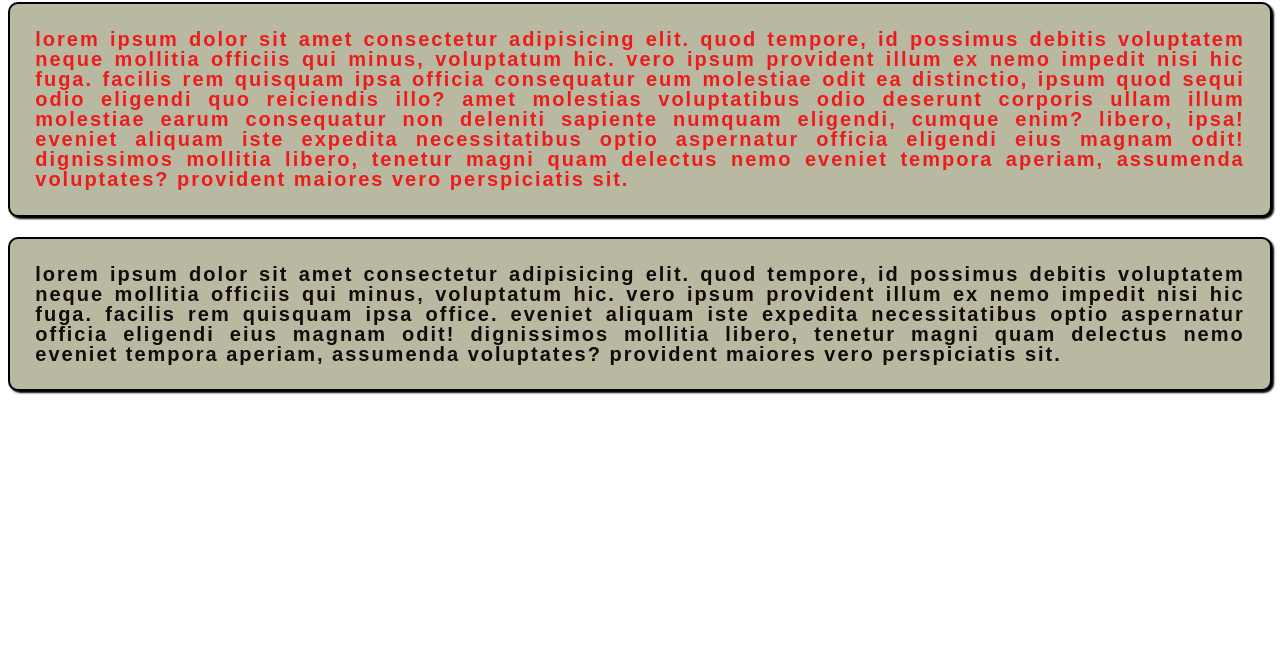
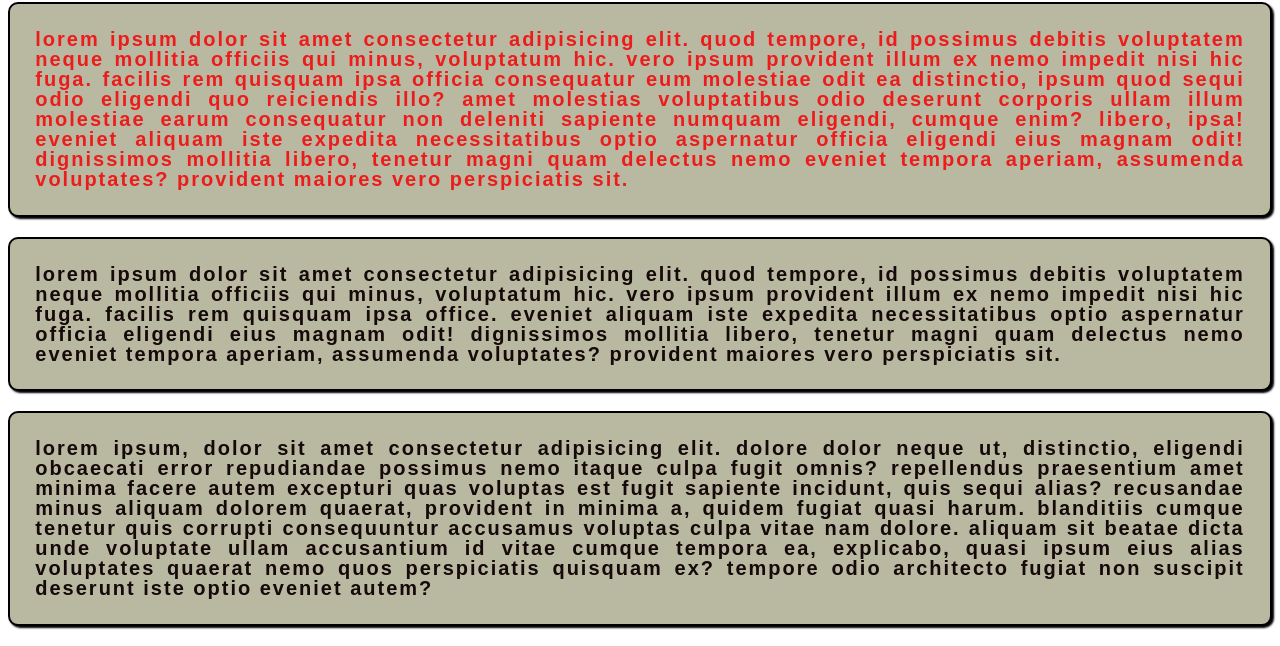
Before and after one commit to TakiTajwar17/First-Website, a plain HTML site: page First.html in a window 1280 px wide. Shown: the part 376-1022 px from the top of the page. Before the commit the page ends 800 px from the top, so only its background shows below. Drawn offline with Linux system fonts and the light colour scheme.

Commit message:
Added Paragraph

```diff
--- a/First.html
+++ b/First.html
@@ -11,7 +11,10 @@
 <body>
 <header class="Baby">You are not Welcome to my website</header>
     <div><p class="mango">Lorem ipsum dolor sit amet consectetur adipisicing elit. Quod tempore, id possimus debitis voluptatem neque mollitia officiis qui minus, voluptatum hic. Vero ipsum provident illum ex nemo impedit nisi hic fuga. Facilis rem quisquam ipsa officia consequatur eum molestiae odit ea distinctio, ipsum quod sequi odio eligendi quo reiciendis illo? Amet molestias voluptatibus odio deserunt corporis ullam illum molestiae earum consequatur non deleniti sapiente numquam eligendi, cumque enim? Libero, ipsa! Eveniet aliquam iste expedita necessitatibus optio aspernatur officia eligendi eius magnam odit! Dignissimos mollitia libero, tenetur magni quam delectus nemo eveniet tempora aperiam, assumenda voluptates? Provident maiores vero perspiciatis sit.</p></div>
-    <div><p>Lorem ipsum dolor sit amet consectetur adipisicing elit. Quod tempore, id possimus debitis voluptatem neque mollitia officiis qui minus, voluptatum hic. Vero ipsum provident illum ex nemo impedit nisi hic fuga. Facilis rem quisquam ipsa office. Eveniet aliquam iste expedita necessitatibus optio aspernatur officia eligendi eius magnam odit! Dignissimos mollitia libero, tenetur magni quam delectus nemo eveniet tempora aperiam, assumenda voluptates? Provident maiores vero perspiciatis sit.</p></div>
+    <div><p>Lorem ipsum dolor sit amet consectetur adipisicing elit. Quod tempore, id possimus debitis voluptatem neque mollitia officiis qui minus, voluptatum hic. Vero ipsum provident illum ex nemo impedit nisi hic fuga. Facilis rem quisquam ipsa office. Eveniet aliquam iste expedita necessitatibus optio aspernatur officia eligendi eius magnam odit! Dignissimos mollitia libero, tenetur magni quam delectus nemo eveniet tempora aperiam, assumenda voluptates? Provident maiores vero perspiciatis sit.</p>
+    <p>Lorem ipsum, dolor sit amet consectetur adipisicing elit. Dolore dolor neque ut, distinctio, eligendi obcaecati error repudiandae possimus nemo itaque culpa fugit omnis? Repellendus praesentium amet minima facere autem excepturi quas voluptas est fugit sapiente incidunt, quis sequi alias? Recusandae minus aliquam dolorem quaerat, provident in minima a, quidem fugiat quasi harum. Blanditiis cumque tenetur quis corrupti consequuntur accusamus voluptas culpa vitae nam dolore. Aliquam sit beatae dicta unde voluptate ullam accusantium id vitae cumque tempora ea, explicabo, quasi ipsum eius alias voluptates quaerat nemo quos perspiciatis quisquam ex? Tempore odio architecto fugiat non suscipit deserunt iste optio eveniet autem?</p>
+
+    </div>
 
 </body>
 </html>
```
